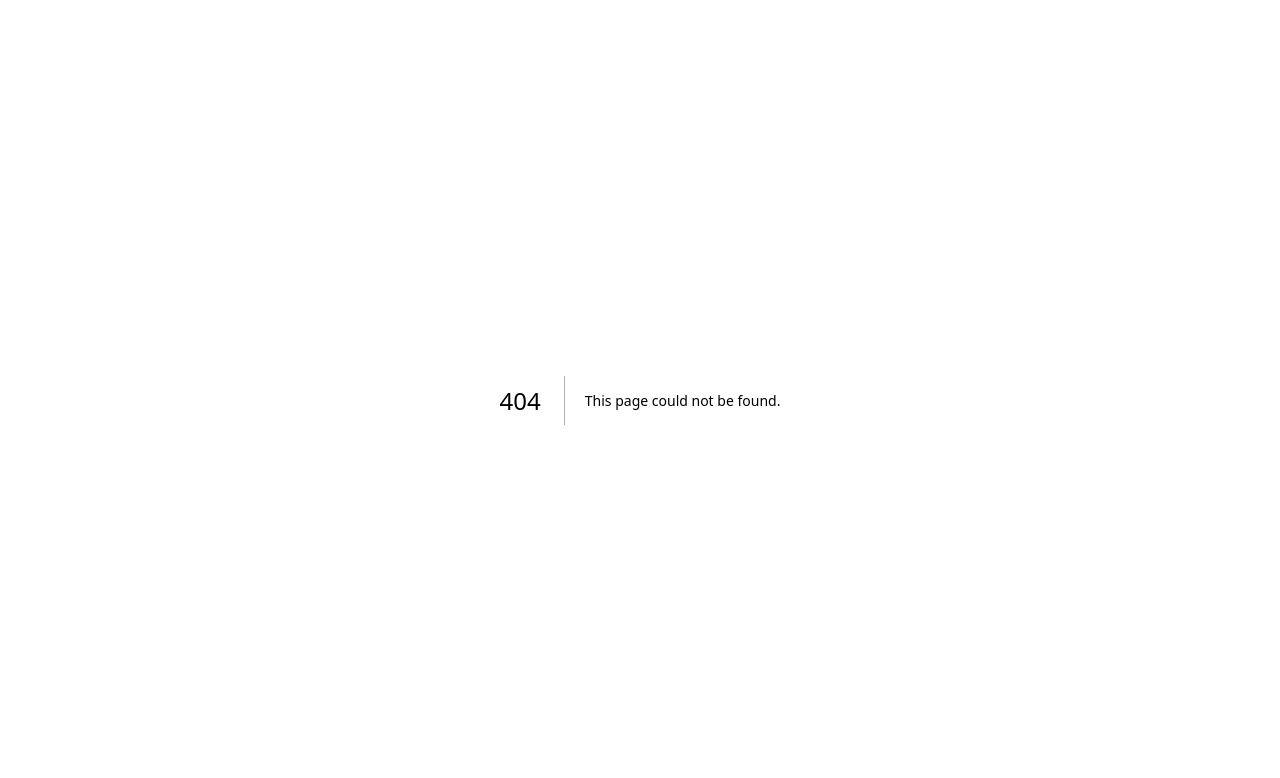
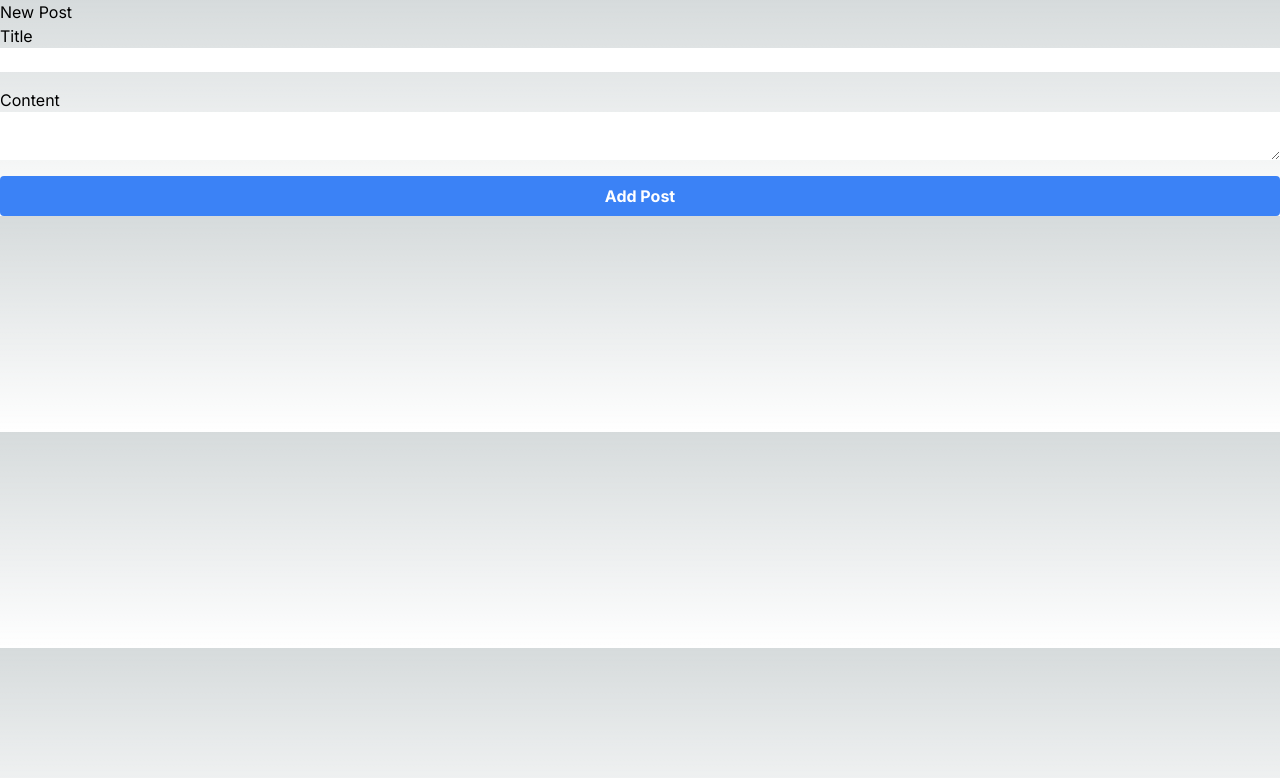
Before and after one commit to PedroMarianoAlmeida/test-blog-september-12, a Next.js app: page /blog/new in a window 1280 px wide. Before the commit this address had no page. Shown: the top 778 px of the page. Built offline with nearby package versions, Linux system fonts and the light colour scheme.

Commit message:
new post

```diff
--- /dev/null
+++ b/src/app/blog/new/page.tsx
@@ -0,0 +1,13 @@
+import NewPostForm from "@/components/NewPostForm";
+
+//Check if logged and it can create a post
+const NewPostPage = () => {
+  return (
+    <div>
+      <h1>New Post</h1>
+      <NewPostForm />
+    </div>
+  );
+};
+
+export default NewPostPage;
--- /dev/null
+++ b/src/components/NewPostForm.tsx
@@ -0,0 +1,42 @@
+"use client";
+import { useState } from "react";
+
+const NewPostForm = () => {
+  const [title, setTitle] = useState("");
+  const [content, setContent] = useState("");
+
+  const handleSubmit = async () => {
+    console.log({ title, content });
+    //POST to lambda function that will write to DB (with author ID data)
+    //In somewhere validate if user can post
+  };
+  return (
+    <form className="flex flex-col gap-4">
+      <div className="flex flex-col">
+        <label>Title</label>
+        <input
+          type="text"
+          value={title}
+          onChange={(e) => setTitle(e.target.value)}
+          className="text-black"
+        />
+      </div>
+      <div className="flex flex-col">
+        <label>Content</label>
+        <textarea
+          value={content}
+          onChange={(e) => setContent(e.target.value)}
+        ></textarea>
+      </div>
+      <button
+        type="submit"
+        onSubmit={handleSubmit}
+        className="bg-blue-500 hover:bg-blue-700 text-white font-bold py-2 px-4 rounded"
+      >
+        Add Post
+      </button>
+    </form>
+  );
+};
+
+export default NewPostForm;
```
